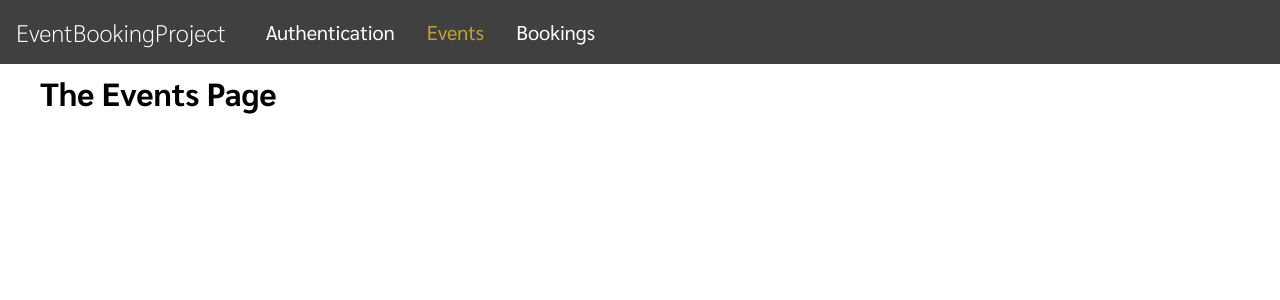
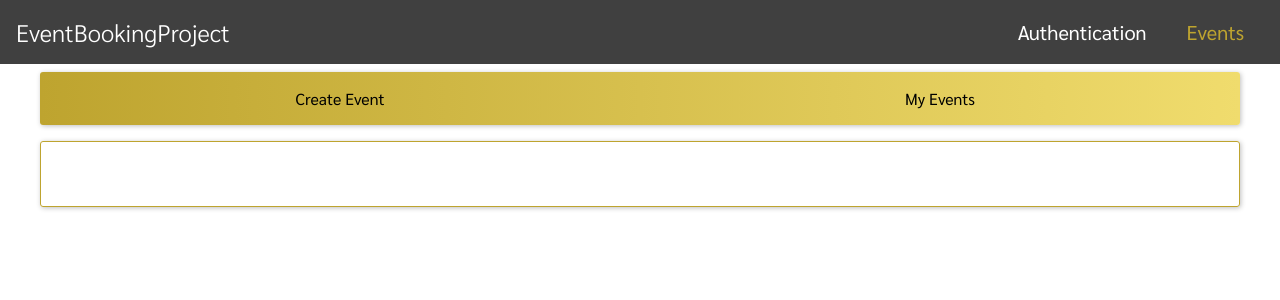
Before and after one commit to achevmd/event-booking-graphql-react, a React (Create React App) app in the folder frontend/: page /events in a window 1280 px wide. Shown: the top 300 px of the page. Built offline with nearby package versions, Linux system fonts and the light colour scheme.

Commit message:
Added modal on Events page. Getting and using token received from backend

```diff
--- a/frontend/src/App.js
+++ b/frontend/src/App.js
@@ -42,7 +42,9 @@ class App extends Component {
               <Switch>
                 {token
                   ? <Redirect path="/auth" to="/events" />
-                  : <Redirect path="/" to="/auth" exact />}
+                  : <Redirect path="/" to="/auth" exact />
+                  }
+                {!token && <Redirect path="/bookings" to="/auth"/>}
                 <Route path="/auth" component={AuthPage} />
                 <Route path="/events" component={EventsPage} />
                 {token && <Route path="/bookings" component={BookingsPage} />}
--- /dev/null
+++ b/frontend/src/components/Modal/Modal.css
@@ -0,0 +1,63 @@
+.modal {
+  position: fixed;
+  z-index: 1;
+  width: 80%;
+  background: #fefefe;
+  border-radius: 3px;
+  box-shadow: 2px 2px 15px rgba(0, 0, 0, 0.25);
+  top: 20vh;
+  left: 10%;
+  animation: animatetop 0.4s;
+}
+.modal__header {
+  padding: 1rem;
+  background-color: #bea42f;
+  border-radius: 3px 3px 0 0;
+}
+.modal__header h1 {
+  margin: 0;
+  text-align: center;
+  font-weight: lighter;
+}
+.modal__content {
+  padding: 2rem;
+}
+.modal__actions {
+  display: flex;
+  justify-content: flex-end;
+  padding: 2em;
+}
+.modal__actions button {
+  border: none;
+  border-radius: 3px;
+  font: inherit;
+  cursor: pointer;
+  padding: 0.5em 3em;
+  margin: 0 0.5em;
+  background: #bea42f;
+  transition: 0.5s;
+}
+.modal__actions button:hover {
+  background: #fde57a;
+}
+.modal__actions button.red {
+  background: #e06868;
+  color: white;
+}
+.modal__actions button.red:hover {
+  background: #be2f2f;
+}
+
+@media (max-width: 768px) {
+  .modal__actions {
+    padding: 1em;
+  }
+  .modal__actions button {
+    padding: 1em 0em;
+    width: 100%;
+  }
+}
+@keyframes animatetop {
+  from {top: 0; opacity: 0}
+  to {top: 20vh; opacity: 1}
+}
--- /dev/null
+++ b/frontend/src/components/Modal/Modal.jsx
@@ -0,0 +1,21 @@
+import React from 'react';
+import './Modal.css';
+
+const Modal = props => (
+  <>
+  <div className="overlay"></div>
+  <div className="modal">
+    <header className="modal__header">
+      <h1>{props.title}</h1>
+    </header>
+    <section className="modal__content">
+      {props.children}
+    </section>
+    <section className="modal__actions">
+      {props.canConfirm && <button onClick={props.onConfirm}>Confirm</button>}
+      {props.canCancel && <button className="red" onClick={props.onCancel}>Cancel</button>}
+    </section>
+  </div>
+  </>
+);
+export default Modal;
--- a/frontend/src/components/Navigation/MainNavigation.css
+++ b/frontend/src/components/Navigation/MainNavigation.css
@@ -16,7 +16,8 @@
   font-weight: lighter;
 }
 .main-navigation__items {
-  margin-left: 1.5rem;
+  margin-left: auto;
+  margin-right: 2rem;
 }
 .main-navigation__items ul {
   display: flex;
@@ -25,9 +26,10 @@
   padding: 0;
 }
 .main-navigation__items li {
-  margin: 0 1rem;
+  margin: 0rem;
 }
 .main-navigation__items a {
+  padding: 1em 1em;
   text-decoration: none;
   font-size: 20px;
   color: #ffffff;
@@ -40,7 +42,7 @@
   text-decoration: none;
   color: #bea42f;
 }
-.navigation-open-btn {
+.mobile-navigation__open-btn {
   display: none;
 }
 .mobile-navigation {
@@ -56,7 +58,7 @@
   overflow-x: hidden;
   transition: 0.5s;
 }
-.mobile-navigation-open {
+.mobile-navigation--open {
   position: relative;
   visibility: visible;
   height: 100%;
@@ -65,16 +67,15 @@
   z-index: 1;
   top: 0;
   right: 0;
-  border-left: 0.5px solid #fff;
   background-color: #f0dc6d;
   overflow-x: hidden;
   transition: 0.5s;
 }
 .mobile-navigation__close-btn {
   position: absolute;
-  top: 1.5rem;
-  right: 1.5rem;
-  color: #fff;
+  top: 1rem;
+  right: 1rem;
+  color: #000;
 }
 .mobile-navigation__items {
   margin-top: 100px;
@@ -86,11 +87,15 @@
 }
 .mobile-navigation__items li {
   margin: 0rem 0;
-  padding: 1rem;
-  border-top: 0.5px solid #404040;
+  padding: 1.5rem;
+  border-top: 1px solid #404040;
+  text-align: center;
+  color: #404040;
+  transition: 0.2s;
 }
 .mobile-navigation__items li:hover {
-  border-top: 0.5px solid #000;
+  border-top: 1px solid #fff;
+  background: #c4b459;
 }
 .mobile-navigation__items a {
   text-decoration: none;
@@ -103,12 +108,12 @@
 }
 .mobile-navigation__items a.active {
   text-decoration: none;
-  color: #000000;
+  color: #000;
   font-weight: normal;
 }
 /* FOR SMALLER SCREENS */
 @media only screen and (max-width: 1000px) {
-  .navigation-open-btn {
+  .mobile-navigation__open-btn {
     position: fixed;
     display: inline-block;
     top: 1rem;
@@ -118,3 +123,8 @@
     display: none;
   }
 }
+@media only screen and (max-width: 768px) {
+  .mobile-navigation--open {
+    width: 100%;
+  }
+}
--- a/frontend/src/components/Navigation/MainNavigation.jsx
+++ b/frontend/src/components/Navigation/MainNavigation.jsx
@@ -20,6 +20,12 @@ class MainNavigation extends Component {
       this.setState({ isOpen: true });
     }
   }
+  openNav = () => {
+    this.setState({isOpen: true});
+  }
+  closeNav = () => {
+    this.setState({isOpen: false});
+  }
   render() {
     return (
       <AuthContext.Consumer>
@@ -32,20 +38,30 @@ class MainNavigation extends Component {
                 </div>
                 <nav className="main-navigation__items">
                   <ul>
-                    <li><NavLink to="/auth">Authentication</NavLink></li>
+                    {!context.token && <li><NavLink to="/auth">Authentication</NavLink></li>}
                     <li><NavLink to="/events">Events</NavLink></li>
-                    <li><NavLink to="/bookings">Bookings</NavLink></li>
+                    {context.token &&
+                      <>
+                        <li><NavLink to="/bookings">Bookings</NavLink></li>
+                        <li><button onClick={context.logout}>Logout</button></li>
+                      </>
+                    }
                   </ul>
                 </nav>
-                <div onClick={this.handleNav} className="navigation-open-btn"><FiAlignLeft size="2rem" /></div>
+                <div onClick={this.openNav} className="mobile-navigation__open-btn"><FiAlignLeft size="2rem" /></div>
               </header>
-              <header className={this.state.isOpen ? 'mobile-navigation-open' : 'mobile-navigation'}>
-                <div onClick={this.handleNav} className="mobile-navigation__close-btn"><FiX size="2rem" /></div>
+              <header className={this.state.isOpen ? 'mobile-navigation--open' : 'mobile-navigation'}>
+                <div onClick={this.closeNav} className="mobile-navigation__close-btn"><FiX size="2rem" /></div>
                 <nav className="mobile-navigation__items">
                   <ul>
-                    {!context.token && <li><NavLink to="/auth">Authentication</NavLink></li>}
-                    <li><NavLink to="/events">Events</NavLink></li>
-                    {context.token && <li><NavLink to="/bookings">Bookings</NavLink></li>}
+                    {!context.token && <li><NavLink to="/auth" onClick={this.closeNav}>Authentication</NavLink></li>}
+                    <li><NavLink to="/events" onClick={this.closeNav}>Events</NavLink></li>
+                    {context.token &&
+                      <>
+                        <li><NavLink to="/bookings" onClick={this.closeNav}>Bookings</NavLink></li>
+                        <li><button onClick={context.logout} >Logout</button></li>
+                      </>
+                    }
                   </ul>
                 </nav>
               </header>
--- a/frontend/src/context/auth-context.js
+++ b/frontend/src/context/auth-context.js
@@ -3,7 +3,5 @@ import React from 'react';
 
 export default React.createContext({
   token: '',
-  userId: '',
-  login: (token, userId, tokenExpiration) => {},
-  logout: () => {}
+  userId: ''
 });
--- a/frontend/src/index.css
+++ b/frontend/src/index.css
@@ -1,7 +1,15 @@
-@import url('https://fonts.googleapis.com/css?family=Sarabun:200,400,700');
+@import url('https://fonts.googleapis.com/css?family=Sarabun:300,400,700');
 
 body {
   margin: 0;
   padding: 0;
   font-family: 'Sarabun', sans-serif;
 }
+.overlay {
+  position: fixed;
+  top: 0;
+  left: 0;
+  height: 100vh;
+  width: 100%;
+  background-color: rgba(0, 0, 0, 0.5);
+}
--- a/frontend/src/pages/Auth.css
+++ b/frontend/src/pages/Auth.css
@@ -53,3 +53,14 @@
   color: white;
   background-color: #404040;
 }
+@media only screen and (max-width: 768px) {
+  .auth-wrapper {
+    margin: 5rem auto;
+    width: 90%;
+  }
+  .form-control label,
+.form-control input {
+  display: block;
+  width: 90%;
+}
+}
--- /dev/null
+++ b/frontend/src/pages/Events.css
@@ -0,0 +1,28 @@
+.events-control {
+  background: linear-gradient(to right, #bea42f, #f0dc6d);
+  border-radius: 3px;
+  box-shadow: 1px 1px 5px rgb(0, 0, 0, 0.25);
+  margin-bottom: 1em;
+}
+.events-control button {
+  border: none;
+  border-radius: 3px 0px 0px 3px;
+  font: inherit;
+  cursor: pointer;
+  padding: 1em 0;
+  width: 50%;
+  background: transparent;
+  transition: 0.5s;
+}
+.events-control button:last-child {
+  border-radius: 0px 3px 3px 0px;
+}
+.events-control button:hover {
+  background: #fdec89;
+}
+.events-wrapper {
+  border: 1px solid #bea42f;
+  border-radius: 3px;
+  padding: 2em 0;
+  box-shadow: 1px 1px 5px rgb(0, 0, 0, 0.25);
+}
--- a/frontend/src/pages/Events.jsx
+++ b/frontend/src/pages/Events.jsx
@@ -1,9 +1,42 @@
 import React, { Component } from 'react';
+import './Events.css';
+import Modal from '../components/Modal/Modal';
 
 class EventsPage extends Component {
+  state = {
+    isCreating: false
+  };
+
+  openCreateEventHandler = () => {
+    this.setState({ isCreating: true });
+  };
+  closeCreateEventHandler = () => {
+    this.setState({ isCreating: false });
+  }
+  confirmCreateEventHandler = () => {
+    this.setState({ isCreating: false });
+  }
+
   render() {
     return (
-      <h1>The Events Page</h1>
+      <>
+        {this.state.isCreating
+          ? <Modal title="Create Event"
+            canCancel
+            canConfirm
+            onCancel={this.closeCreateEventHandler}
+            onConfirm={this.confirmCreateEventHandler}
+          >
+            <p>Some text</p>
+          </Modal>
+          : null}
+        <div className="events-control">
+          <button onClick={this.openCreateEventHandler}>Create Event</button>
+          <button>My Events</button>
+        </div>
+        <div className="events-wrapper">
+        </div>
+      </>
     );
   }
 }
```
